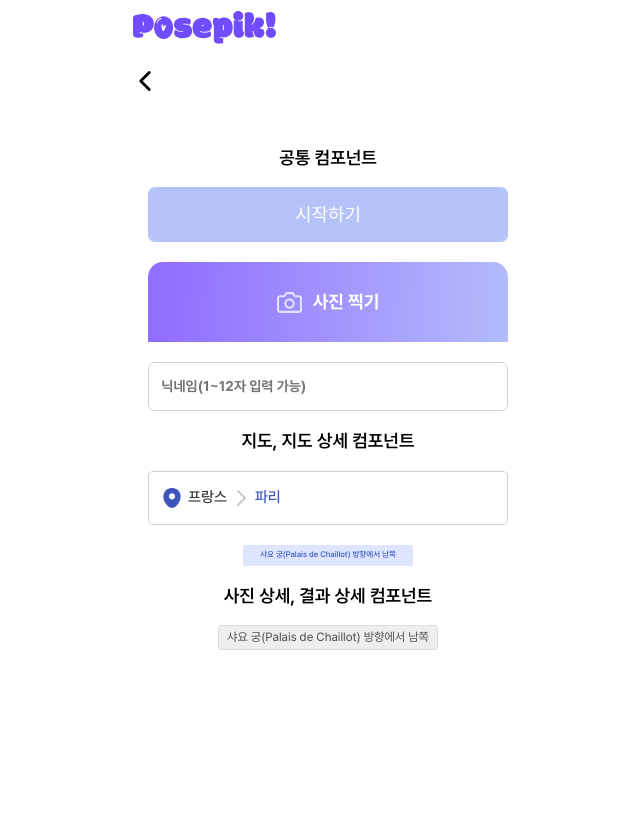
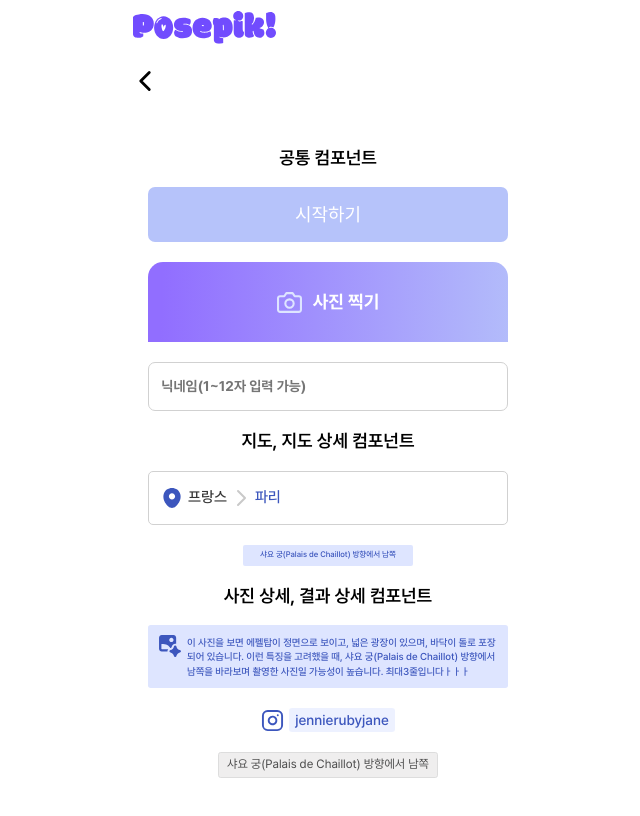
Before and after one commit to nowjiin/posepik-fe, a React (Vite) app: page /main in a window 1280 px wide. Shown: the top 816 px of the page, without its empty margins (312-952 px from the left). Built offline with nearby package versions, Linux system fonts and the light colour scheme.

Commit message:
✨ Feat: 사진 상세 컴포넌트 구현

```diff
--- a/src/pages/Main/Main.jsx
+++ b/src/pages/Main/Main.jsx
@@ -7,6 +7,8 @@ import CameraButton from '@components/Common/CameraButton/CameraButton';
 import InputText from '@components/Common/InputText/InputText';
 import PlaceBox from '@pages/MapDetail/components/PlaceBox/PlaceBox';
 import GuideBox from '@pages/MapDetail/components/GuideBox/GuideBox';
+import DescriptionBox from '@pages/PictureDetail/components/DescriptionBox/DescriptionBox';
+import InstagramBox from '@pages/PictureDetail/components/InstagramBox/InstagramBox';
 import PicGuideBox from '@pages/PictureDetail/components/PicGuideBox/PicGuideBox';
 
 function Main() {
@@ -41,6 +43,12 @@ function Main() {
 				<GuideBox guide="샤요 궁(Palais de Chaillot) 방향에서 남쪽" />
 
 				<h1>사진 상세, 결과 상세 컴포넌트</h1>
+				<DescriptionBox
+					description="이 사진을 보면 에펠탑이 정면으로 보이고, 넓은 광장이 있으며, 바닥이 돌로
+포장되어 있습니다. 이런 특징을 고려했을 때, 샤요 궁(Palais de Chaillot)
+방향에서 남쪽을 바라보며 촬영한 사진일 가능성이 높습니다. 최대3줄입니다ㅏㅏㅏ"
+				/>
+				<InstagramBox instagramID="jennierubyjane" />
 				<PicGuideBox guide="샤요 궁(Palais de Chaillot) 방향에서 남쪽" />
 			</S.Main>
 		</>
--- /dev/null
+++ b/src/pages/PictureDetail/components/DescriptionBox/DescriptionBox.jsx
@@ -0,0 +1,16 @@
+import PropTypes from 'prop-types';
+import * as S from './DescriptionBox.style';
+import PhotoTip from '@assets/svg/icon-photo-tip.svg';
+
+export default function DescriptionBox({ description }) {
+	return (
+		<S.Container>
+			<S.PhotoImg src={PhotoTip} alt="포토팁" />
+			<S.Text>{description}</S.Text>
+		</S.Container>
+	);
+}
+
+DescriptionBox.propTypes = {
+	description: PropTypes.string.isRequired,
+};
--- /dev/null
+++ b/src/pages/PictureDetail/components/DescriptionBox/DescriptionBox.style.js
@@ -0,0 +1,25 @@
+import styled from 'styled-components';
+import { theme } from '@styles/theme';
+
+export const Container = styled.div`
+	width: 100%;
+	max-height: 63px;
+	padding: 10px 11px;
+	box-sizing: border-box;
+	display: flex;
+	gap: 6px;
+	border-radius: 2.733px;
+	background-color: ${theme.COLOR.SubBlue3};
+`;
+
+export const PhotoImg = styled.img`
+	width: 22px;
+	height: 22px;
+`;
+
+export const Text = styled.div`
+	width: 100%;
+	${({ theme }) => theme.FONT.MEDIUM(10, 145)};
+	color: ${theme.COLOR.PrimaryBlue1};
+	white-space: wrap;
+`;
--- /dev/null
+++ b/src/pages/PictureDetail/components/InstagramBox/InstagramBox.jsx
@@ -0,0 +1,22 @@
+import PropTypes from 'prop-types';
+import * as S from './InstagramBox.style';
+import Instagram from '@assets/svg/logo-instagram.svg';
+
+export default function InstagramBox({ instagramID }) {
+	const handleClick = () => {
+		if (instagramID) {
+			window.open(`https://www.instagram.com/${instagramID}`, '_blank');
+		}
+	};
+
+	return (
+		<S.SpaceContainer onClick={handleClick}>
+			<S.InstagramImg src={Instagram} alt="인스타 아이디" />
+			<S.Container>{instagramID}</S.Container>
+		</S.SpaceContainer>
+	);
+}
+
+InstagramBox.propTypes = {
+	instagramID: PropTypes.string.isRequired,
+};
--- /dev/null
+++ b/src/pages/PictureDetail/components/InstagramBox/InstagramBox.style.js
@@ -0,0 +1,27 @@
+import styled from 'styled-components';
+import { theme } from '@styles/theme';
+
+export const SpaceContainer = styled.div`
+	display: flex;
+	align-items: center;
+	gap: 5px;
+	cursor: pointer;
+`;
+
+export const InstagramImg = styled.img`
+	width: 23px;
+	height: 23px;
+`;
+
+export const Container = styled.div`
+	padding: 2px 6.2px;
+	box-sizing: border-box;
+	display: flex;
+	justify-content: center;
+	align-items: center;
+	border-radius: 3px;
+	background-color: rgba(222, 229, 255, 0.53);
+
+	${({ theme }) => theme.FONT.MEDIUM(14, 145)};
+	color: ${theme.COLOR.PrimaryBlue1};
+`;
```
Also changed, not shown: src/assets/svg/icon-photo-tip.svg (added), src/assets/svg/logo-instagram.svg (added).
